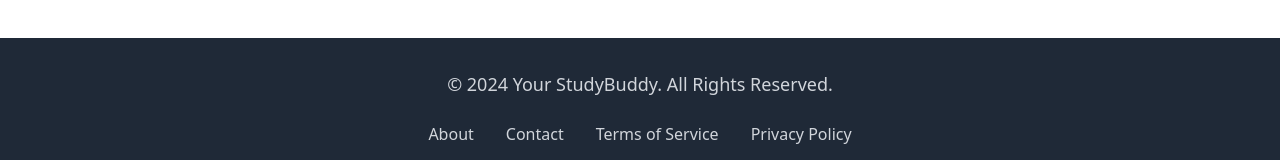
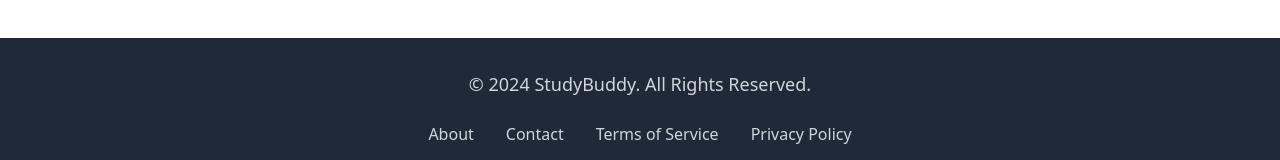
Before and after one commit to KMTonmoy/StudyBuddy-Client, a React (Vite) app: page / in a window 1280 px wide. Shown: the part 2688-2848 px from the top of the page. Built offline with nearby package versions, Linux system fonts and the light colour scheme; no server answers.

Commit message:
Footer Updated

```diff
--- a/src/Components/Footer/Footer.jsx
+++ b/src/Components/Footer/Footer.jsx
@@ -5,7 +5,7 @@ const Footer = () => {
         <footer className="w-full bg-gray-800 py-8 mt-20 text-gray-300 text-center">
             <div className="container mx-auto">
                 <p className="text-base md:text-lg">
-                    &copy; {new Date().getFullYear()} Your StudyBuddy. All Rights Reserved.
+                    &copy; {new Date().getFullYear()} StudyBuddy. All Rights Reserved.
                 </p>
                 <div className="mt-4 md:mt-6">
                     <a href="/about" className="mx-3 md:mx-4 hover:text-gray-400">About</a>
```
